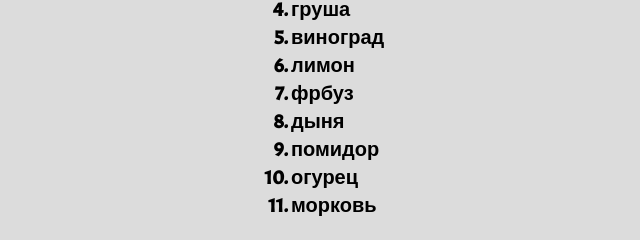
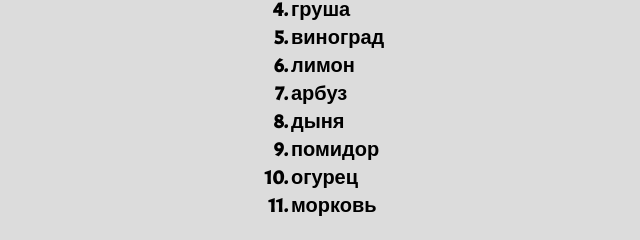
Before and after one commit to JENIA89/Live-search, a plain HTML site: page index.html in a window 1280 px wide. Shown: the part 315-555 px from the top of the page, 319-959 px from the left. Drawn offline with Linux system fonts and the light colour scheme.

Commit message:
Update index.html

```diff
--- a/index.html
+++ b/index.html
@@ -18,7 +18,7 @@
             <li>груша</li>
             <li>виноград</li>
             <li>лимон</li>
-            <li>фрбуз</li>
+            <li>арбуз</li>
             <li>дыня</li>
             <li>помидор</li>
             <li>огурец</li>
```
